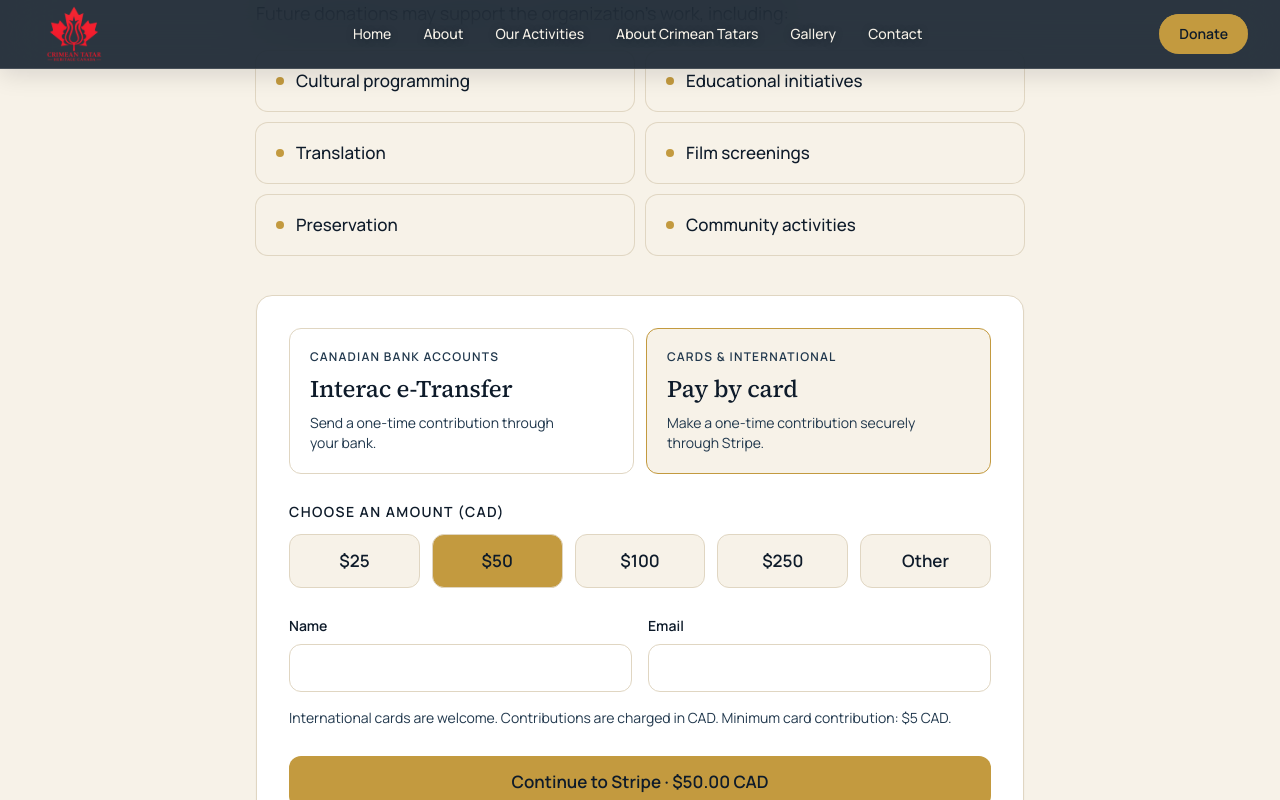
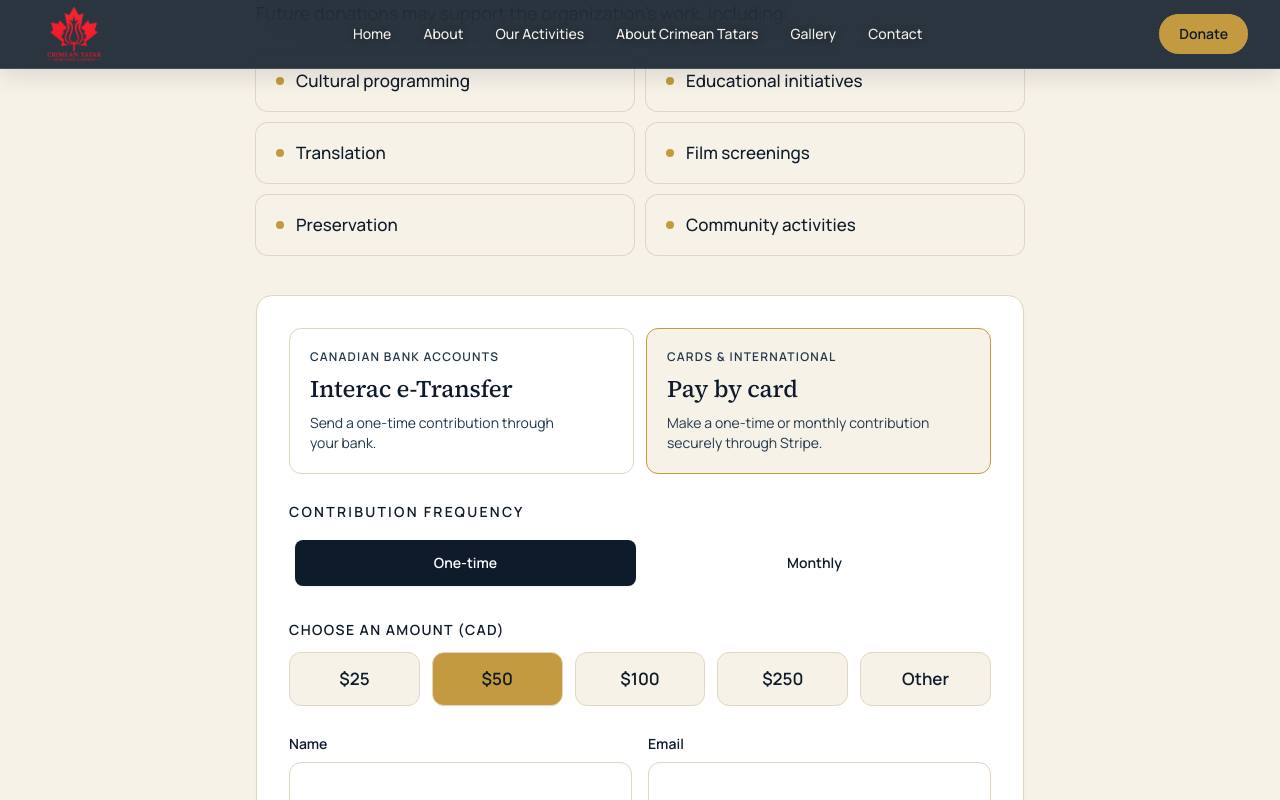
Before and after one commit to maxudovvv/cth, a Next.js app: page /donate in a window 1280 px wide. Both pictures are taken after a click on the button 818 px from the left and 1045 px from the top of the page. Shown: the part 645-1445 px from the top of the page. Built offline with nearby package versions, Linux system fonts and the light colour scheme.

Commit message:
Restore monthly Stripe contributions, designations and dedications

```diff
--- a/src/app/api/donations/checkout/route.ts
+++ b/src/app/api/donations/checkout/route.ts
@@ -49,8 +49,8 @@ export async function POST(request: Request) {
     if (!Number.isFinite(amount) || amount < 5 || amount > 100000) {
       return NextResponse.json({ error: "Please enter an amount between $5 and $100,000 CAD." }, { status: 400 });
     }
-    if (frequency !== "one_time") {
-      return NextResponse.json({ error: "Only one-time contributions are available at this time." }, { status: 400 });
+    if (frequency !== "one_time" && frequency !== "monthly") {
+      return NextResponse.json({ error: "Please select one-time or monthly." }, { status: 400 });
     }
     if (!donorName || !/^[^\s@]+@[^\s@]+\.[^\s@]+$/.test(email)) {
       return NextResponse.json({ error: "Please enter your name and a valid email address." }, { status: 400 });
@@ -65,7 +65,7 @@ export async function POST(request: Request) {
     };
 
     const session = await stripe.checkout.sessions.create({
-      mode: "payment",
+      mode: frequency === "monthly" ? "subscription" : "payment",
       customer_email: email,
       billing_address_collection: "auto",
       allow_promotion_codes: false,
@@ -76,15 +76,17 @@ export async function POST(request: Request) {
             currency: "cad",
             unit_amount: Math.round(amount * 100),
             product_data: {
-              name: "Contribution to Crimean Tatar Heritage Canada",
+              name: frequency === "monthly" ? "Monthly contribution to Crimean Tatar Heritage Canada" : "Contribution to Crimean Tatar Heritage Canada",
               description: designation,
               metadata,
             },
+            ...(frequency === "monthly" ? { recurring: { interval: "month" as const } } : {}),
           },
         },
       ],
       metadata,
-      payment_intent_data: { metadata, receipt_email: email },
+      payment_intent_data: frequency === "one_time" ? { metadata, receipt_email: email } : undefined,
+      subscription_data: frequency === "monthly" ? { metadata } : undefined,
       success_url: `${siteUrl(request)}/donate/success?session_id={CHECKOUT_SESSION_ID}`,
       cancel_url: `${siteUrl(request)}/donate`,
       custom_text: {
--- a/src/components/donate/InteracContribution.tsx
+++ b/src/components/donate/InteracContribution.tsx
@@ -12,6 +12,7 @@ export function InteracContribution() {
   const [status, setStatus] = useState("");
   const [method, setMethod] = useState<"interac" | "card">("interac");
   const [loading, setLoading] = useState(false);
+  const [frequency, setFrequency] = useState<"one_time" | "monthly">("one_time");
   const heading = useRef<HTMLHeadingElement>(null);
   const valid = Number.isFinite(Number(amount)) && Number(amount) >= (method === "card" ? 5 : 0.01) && Number(amount) <= 100000;
   const formatted = valid ? Number(amount).toFixed(2) : "";
@@ -36,7 +37,7 @@ export function InteracContribution() {
         const response = await fetch("/api/donations/checkout", {
           method: "POST",
           headers: { "Content-Type": "application/json" },
-          body: JSON.stringify({ amount: Number(amount), frequency: "one_time", donorName: form.get("donorName"), email: form.get("email") }),
+          body: JSON.stringify({ amount: Number(amount), frequency, donorName: form.get("donorName"), email: form.get("email"), designation: form.get("designation"), dedication: form.get("dedication") }),
         });
         const data = await response.json();
         if (!response.ok || !data.url) throw new Error(data.error || "Unable to open checkout. Please try again.");
@@ -62,9 +63,15 @@ export function InteracContribution() {
         <button type="button" disabled={loading} aria-pressed={method === "card"} onClick={() => { setMethod("card"); setStatus(""); }} className={`rounded-xl border p-5 text-left ${method === "card" ? "border-gold bg-ivory" : "border-line bg-white"}`}>
           <p className="text-xs font-semibold uppercase tracking-widest text-navy-600">Cards &amp; international</p>
           <h3 className="mt-2 font-display text-2xl text-navy">Pay by card</h3>
-          <p className="mt-2 text-sm text-navy-600">Make a one-time contribution securely through Stripe.</p>
+          <p className="mt-2 text-sm text-navy-600">Make a one-time or monthly contribution securely through Stripe.</p>
         </button>
       </div>
+      {method === "card" && <fieldset disabled={loading}>
+        <legend className="text-sm font-semibold uppercase tracking-[0.16em] text-navy">Contribution frequency</legend>
+        <div className="mt-3 grid grid-cols-2 gap-2 rounded-xl bg-sand/50 p-1.5">
+          {(["one_time", "monthly"] as const).map(value => <button key={value} type="button" aria-pressed={frequency === value} onClick={() => setFrequency(value)} className={`min-h-[46px] rounded-lg px-4 py-2 text-sm font-semibold transition-colors ${frequency === value ? "bg-navy text-white shadow-sm" : "text-navy hover:bg-white/70"}`}>{value === "monthly" ? "Monthly" : "One-time"}</button>)}
+        </div>
+      </fieldset>}
       <fieldset>
         <legend className="text-sm font-semibold uppercase tracking-widest text-navy">Choose an amount (CAD)</legend>
         <div className="mt-3 grid grid-cols-2 gap-3 sm:grid-cols-5">
@@ -88,10 +95,19 @@ export function InteracContribution() {
           <label className="text-sm font-semibold text-navy">Name<input required name="donorName" autoComplete="name" maxLength={120} className="mt-2 min-h-[48px] w-full rounded-xl border border-line px-4 py-3" /></label>
           <label className="text-sm font-semibold text-navy">Email<input required name="email" type="email" autoComplete="email" className="mt-2 min-h-[48px] w-full rounded-xl border border-line px-4 py-3" /></label>
         </div>
+        <label className="block text-sm font-semibold text-navy">Direct my contribution to
+          <select name="designation" className="mt-2 min-h-[48px] w-full rounded-xl border border-line bg-white px-4 py-3">
+            {["Where it is needed most", "Cultural programs", "Children and youth", "Heritage preservation", "Community events"].map(value => <option key={value}>{value}</option>)}
+          </select>
+        </label>
+        <label className="block text-sm font-semibold text-navy">Dedication (optional)
+          <input name="dedication" maxLength={200} placeholder="In honour of… or In memory of…" className="mt-2 min-h-[48px] w-full rounded-xl border border-line px-4 py-3" />
+        </label>
         <p className="text-sm text-navy-600">International cards are welcome. Contributions are charged in CAD. Minimum card contribution: $5 CAD.</p>
+        {frequency === "monthly" && <p className="text-sm text-navy-600">Your card will be charged {valid ? `$${formatted} CAD` : "your chosen amount"} every month until cancelled. To cancel future payments, contact <a href="mailto:canadacrimea@gmail.com" className="underline">canadacrimea@gmail.com</a>.</p>}
       </div>}
       <button type="submit" disabled={!valid || loading} className="min-h-[52px] w-full rounded-xl bg-gold px-5 py-3 font-semibold text-navy transition-colors hover:bg-gold-soft disabled:opacity-50">
-        {loading ? "Opening secure checkout…" : `${method === "card" ? "Continue to Stripe" : "Continue with Interac"}${valid ? ` · $${formatted} CAD` : ""}`}
+        {loading ? "Opening secure checkout…" : `${method === "card" ? "Continue to Stripe" : "Continue with Interac"}${valid ? ` · $${formatted} CAD` : ""}${method === "card" && frequency === "monthly" ? " / month" : ""}`}
       </button>
       {details && method === "interac" && (
         <section className="space-y-5 rounded-xl border border-line bg-ivory p-5" aria-labelledby="transfer-details-title">
```
